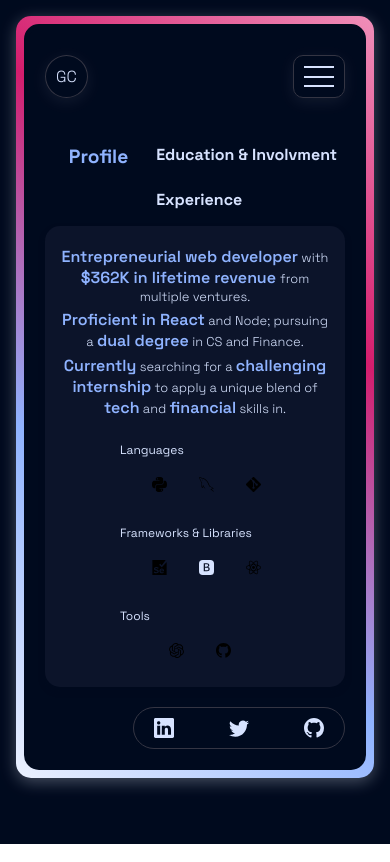
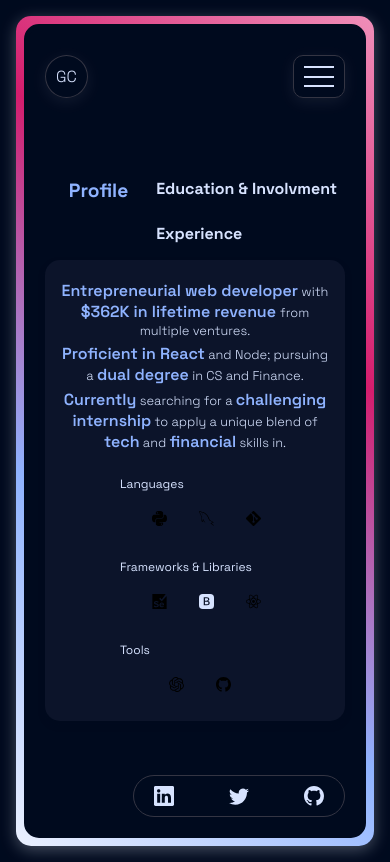
Before and after one commit to guycdev/portfolio-old, a React (Vite) app: page /resume in a window 390 px wide. Built offline with nearby package versions, Linux system fonts and the light colour scheme; no server answers.

Commit message:
fixed another viewport issue

```diff
--- a/src/index.css
+++ b/src/index.css
@@ -497,16 +497,13 @@ input:focus {
 @media (max-width: 550px) {
   .content-container {
     padding: 1rem;
+    min-height: 96.5svh;
   }
   .marquee-fixed-container {
     max-width: 200px !important;
   }
   #root {
     height: unset;
-    min-height: 100svh;
-  }
-  main {
-    min-height: 90%;
   }
 }
 
```
